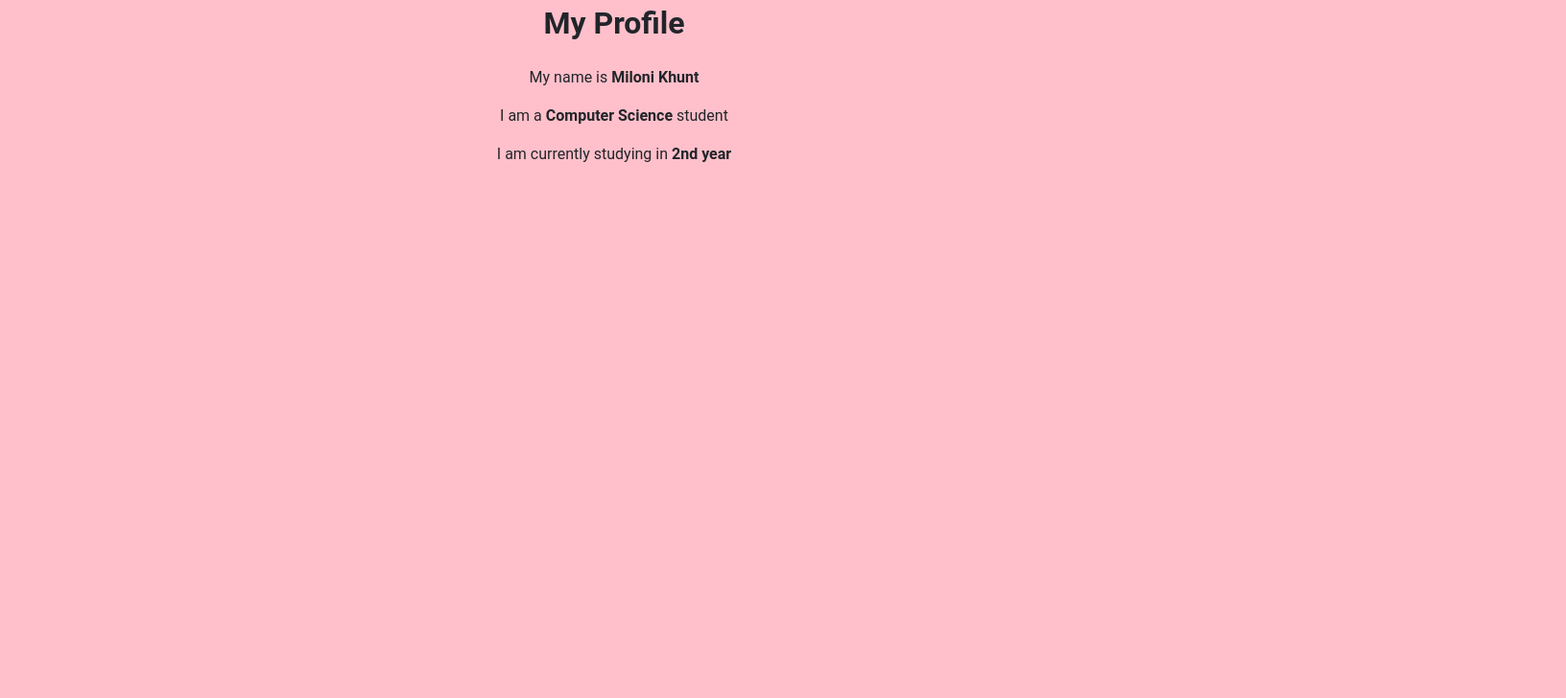
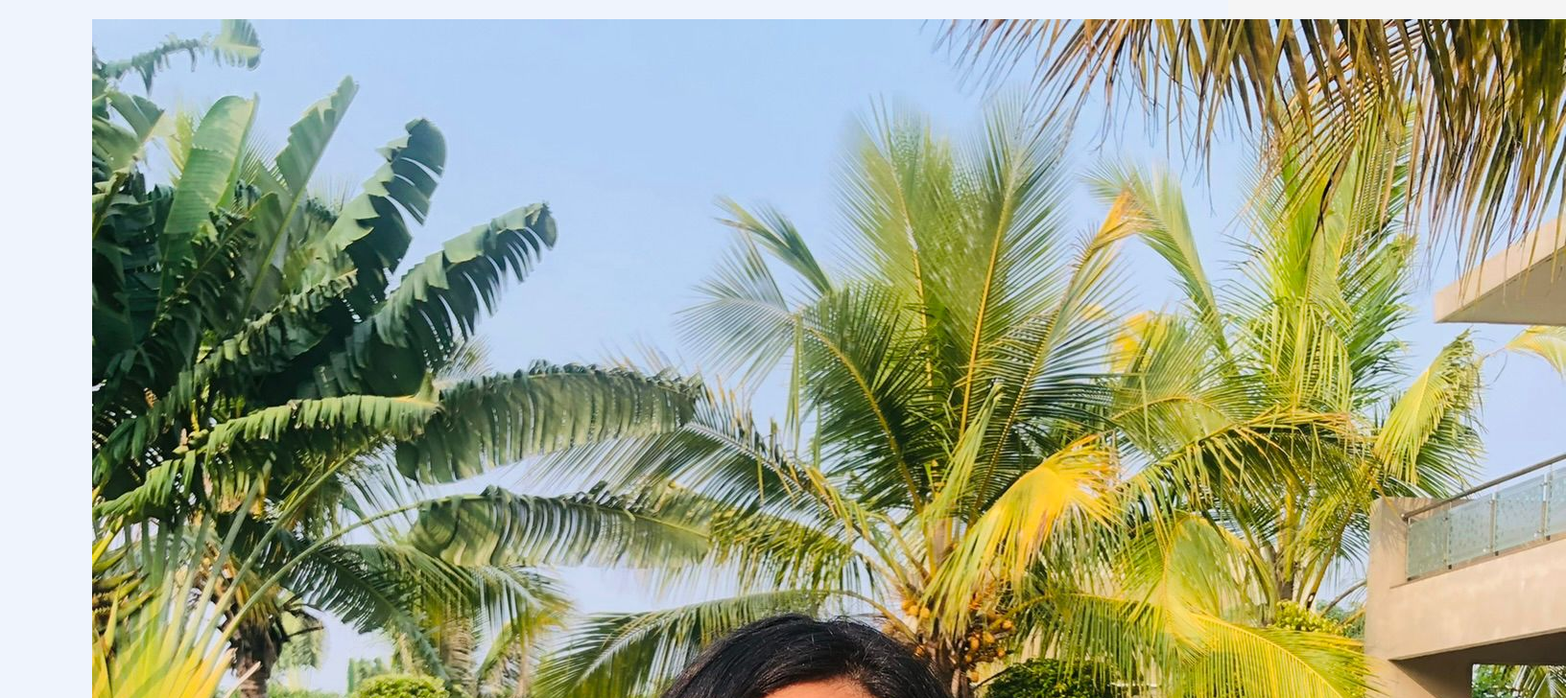
Before and after one commit to mkhunt/MyProfile, a plain HTML site: page index.html in a window 1280 px wide. Shown: the top 728 px of the page at 96% size, 1632 px wide, since content can reach past the window. Drawn offline with Linux system fonts and the light colour scheme.

Commit message:
added photo

```diff
--- a/index.html
+++ b/index.html
@@ -2,13 +2,21 @@
 <head>
     <meta charset="UTF-8">
     <meta name="viewport" content = "width= device-width, initial-scale=1.0">
-    <title> Document </title>
+    <meta http-equiv="X-UA-Compatible" content="ie=edge">
+    <title>Personel Profile Website </title>
     <link rel="stylesheet" href="style.css">
 </head>
 <body>
-    <h1>My Profile</h1>
-    <p> My name is <strong>Miloni Khunt</strong> </p>
-    <p> I am a <strong>Computer Science</strong> student </p>
-    <p> I am currently studying in <strong>2nd year</strong> </p>
+    <div class = "Style1">
+        <nav>
+            <img src="img/profile .jpg " class="Photo">
+            <ul>
+                <li><a href="#">Home</a></li>
+                <li><a href="#">About Me</a></li>
+                <li><a href="#">Contact Me</a></li>
+            </ul>
+        </nav>
+
+    </div>
 </body>
 </html>
--- a/style.css
+++ b/style.css
@@ -1,14 +1,25 @@
 body{
+    margin: 0;
+    padding: 0;
     background-color: #f5f5f5;
     font-family: 'Roboto', sans-serif;
-    font-size: 16px;
-    font-weight: 400;
-    line-height: 1.5;
-    color: #212529;
-    text-align: left;
-    box-sizing: border-box;
-    margin: 0;
-    background: pink;
-    text-align: center;
+
 
 }
+
+.Style1{
+    position: relative;
+    width: 100%;
+    height: 100%;
+    background: #eff4fd;
+}
+
+nav{
+    position: relative;
+    width: 85%;
+    margin: auto;
+    padding: 20px 0;
+    align-items: center;
+    justify-content: space-between;
+
+}
```
Also changed, not shown: img/profile .jpg (added).
